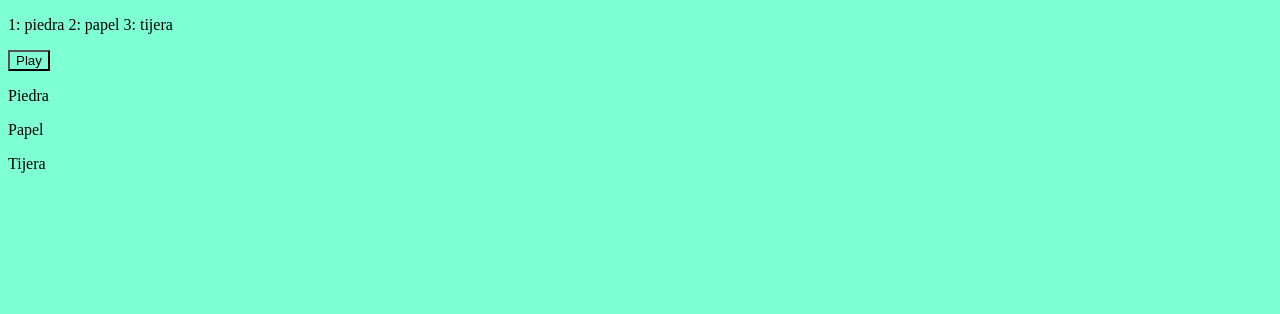
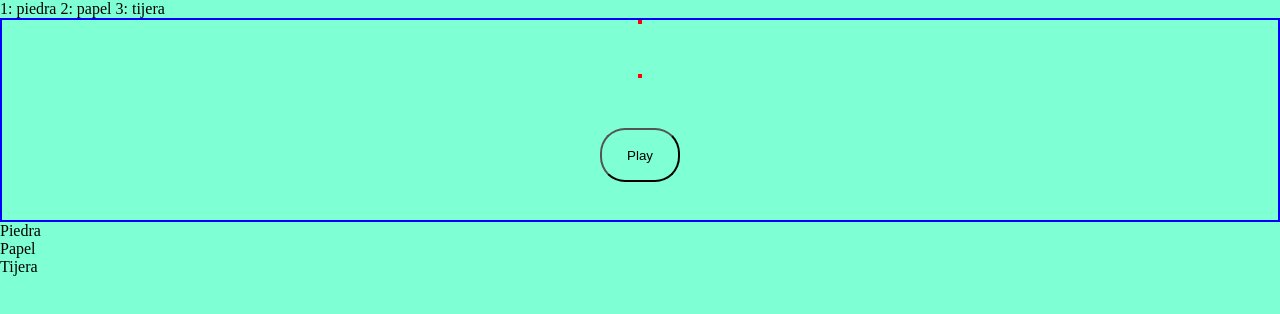
Before and after one commit to PixelGenetics/PiedraPapelTijera, a plain HTML site: page index.html in a window 1280 px wide. Drawn offline with Linux system fonts and the light colour scheme.

Commit message:
Modificando margenes, ancho y altura en css

```diff
--- a/css/style.css
+++ b/css/style.css
@@ -1,3 +1,45 @@
 *{
     background-color: aquamarine;
+    padding: 0;
+    margin: 0;
 }
+body{
+    min-height: 100vh;
+}
+#cuerpo{
+    display: flex;
+    padding: 2rem 6rem;
+    flex-direction: column;
+    gap: 50px;
+}
+#juego{
+    border: 2px solid blue;
+    display: flex;
+    flex-direction: column;
+    align-items: center;
+    height: 200px;
+    align-items: center;
+    gap: 50px;
+}
+#juego p{
+    border: 2px solid red;
+}
+
+#juego button{
+    display: flex;
+    cursor: pointer;
+    height: 50px;
+    padding: 25px;
+    border-radius: 25px;
+    align-items: center;
+    text-align: center;
+}
+
+#resultado{
+    display: flex;
+    flex-direction: column;
+    border: 2px solid red;
+    gap: 0;
+    height: 200px;
+    align-items: center;
+}
```
